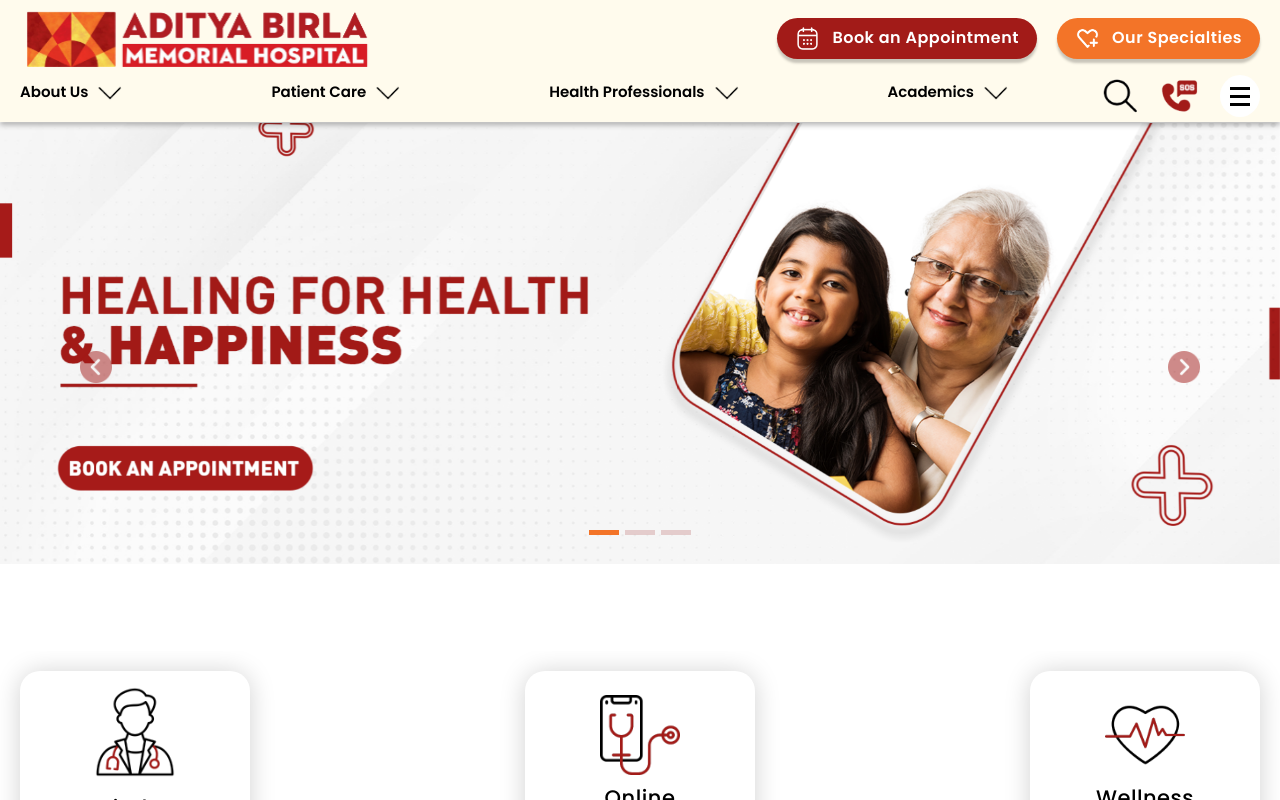
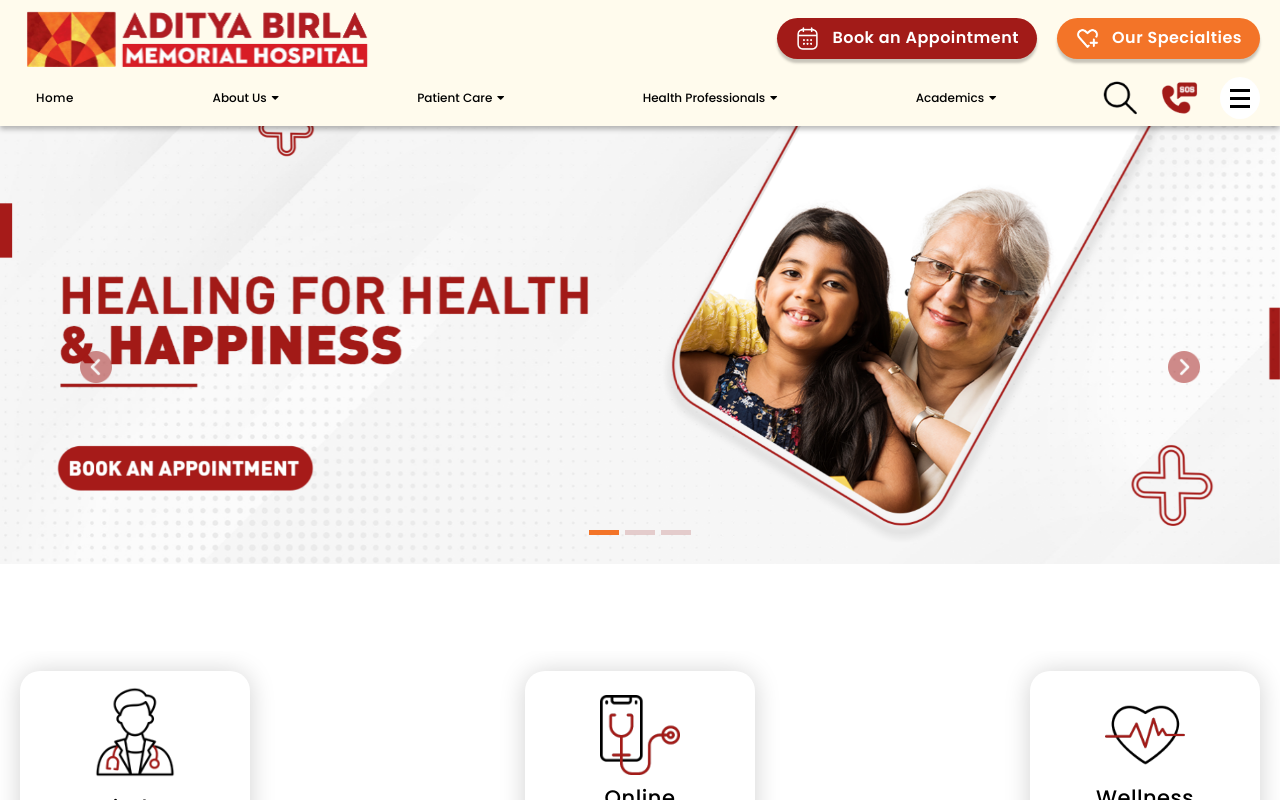
Before and after one commit to Abdul-Rehman9820/abmhtest, a Next.js app: page / in a window 1280 px wide. Shown: the top 800 px of the page. Built offline with nearby package versions, Linux system fonts and the light colour scheme.

Commit message:
homesli klkd

```diff
--- a/src/app/components/Header.js
+++ b/src/app/components/Header.js
@@ -55,15 +55,15 @@ const Header = () => {
 
             /* search bar  start*/
 
-                  $(".showsearchbox").click(function(){
+            $(".showsearchbox").click(function () {
                 $(".commansearchbox").fadeIn();
             });
 
-                  $(".searchboxclose").click(function(){
+            $(".searchboxclose").click(function () {
                 $(".commansearchbox").fadeOut();
             });
 
-                 $(".searchinputBTN").click(function(){
+            $(".searchinputBTN").click(function () {
                 $(".commansearchbox").fadeOut();
             });
 
@@ -156,7 +156,9 @@ const Header = () => {
                             </div>
                             <div className="headerNavbarcont">
                                 <div className="headerNavbarcontright">
-                        <div className="naviconrigbox">
+
+
+                                    {/* <div className="naviconrigbox">
                         <div className="naviconrigboxhead">
                             <h2>About Us</h2>
                         </div>
@@ -187,7 +189,58 @@ const Header = () => {
                         <div className="naviconrigboximg">
                             <Image width={1000} height={1000} src="/homeimg/dropicon.png" alt="" />
                         </div>
+                        </div> */}
+
+                                    <div className="navbarmy">
+                                        <a href="#home">Home</a>
+                                        <div className="dropdownmy">
+                                            <button className="dropbtnmy">
+                                                 About Us
+                                                <i className="fa fa-caret-down" />
+                                            </button>
+                                            <div className="dropdown-contentmy">
+                                                <a href="#">Link 1</a>
+                                                <a href="#">Link 2</a>
+                                                <a href="#">Link 3</a>
                                             </div>
+                                        </div>
+                                        <div className="dropdownmy">
+                                            <button className="dropbtnmy">
+                                                Patient Care
+                                                <i className="fa fa-caret-down" />
+                                            </button>
+                                            <div className="dropdown-contentmy">
+                                                <a href="#">Link 1</a>
+                                                <a href="#">Link 2</a>
+                                                <a href="#">Link 3</a>
+                                            </div>
+                                        </div>
+                                        <div className="dropdownmy">
+                                            <button className="dropbtnmy">
+                                                Health Professionals
+                                                <i className="fa fa-caret-down" />
+                                            </button>
+                                            <div className="dropdown-contentmy">
+                                                <a href="#">Link 1</a>
+                                                <a href="#">Link 2</a>
+                                                <a href="#">Link 3</a>
+                                            </div>
+                                        </div>
+                                        <div className="dropdownmy">
+                                            <button className="dropbtnmy">
+                                                 Academics
+                                                <i className="fa fa-caret-down" />
+                                            </button>
+                                            <div className="dropdown-contentmy">
+                                                <a href="#">Link 1</a>
+                                                <a href="#">Link 2</a>
+                                                <a href="#">Link 3</a>
+                                            </div>
+                                        </div>
+                                    </div>
+
+
+
                                 </div>
                                 <div className="headerNavbarcontleft">
                                     <div className="Navbarcontleftbox">
--- a/src/app/doctor-profile/page.js
+++ b/src/app/doctor-profile/page.js
@@ -94,11 +94,11 @@ const Doctorprofile = () => {
 
 
           {isLoading ? (
-            <div className="loading-message">Loading doctor...</div>
+            <div className="loading-message mt-4 mb-4">Loading doctor...</div>
           ) : (
 
             data.length === 0 ? (
-              <div className="empty-message">No doctor found</div>
+              <div className="empty-message mt-4 mb-4">No doctor found</div>
             ) : (
 
               data.map((item, index) => (
--- a/src/app/doctors/page.js
+++ b/src/app/doctors/page.js
@@ -356,11 +356,11 @@ const Doctors = () => {
               <ul id="paginated-list" data-current-page={1} aria-live="polite">
 
               {isLoading ? (
-                  <div className="loading-message">Loading doctors...</div>
+                  <div className="loading-message mt-4 mb-4">Loading doctors...</div>
                 ) : (
 
                   data && data.length === 0 ? (
-                      <div className="empty-message">No doctors found</div>
+                      <div className="empty-message mt-4 mb-4">No doctors found</div>
                   ) : (
 
                     data && data.map((item, index) => (
--- a/src/app/styles/header.css
+++ b/src/app/styles/header.css
@@ -459,6 +459,82 @@ ul.children {
 }
 
 
+.navbarmy {
+  overflow: hidden;
+}
+
+.navbarmy a {
+  float: left;
+  font-size: 17px;
+  font-weight: 500;
+  color: black;
+  text-align: center;
+  padding: 14px 16px;
+  text-decoration: none;
+}
+
+.dropdownmy {
+  float: left;
+  overflow: hidden;
+}
+
+.dropdownmy .dropbtnmy {
+  font-size: 17px;
+  font-weight: 500;
+  border: none;
+  outline: none;
+  color: black;
+  padding: 14px 16px;
+  background-color: inherit;
+  font-family: inherit;
+  margin: 0;
+}
+
+.navbarmy a:hover, .dropdownmy:hover .dropbtnmy {
+  background-color: #a21b18;
+  color: white !important;
+}
+
+.dropdown-contentmy {
+  display: none;
+  position: absolute;
+  background-color: #f9f9f9;
+  min-width: 160px;
+  box-shadow: 0px 8px 16px 0px rgba(0,0,0,0.2);
+  z-index: 1;
+}
+
+.dropdown-contentmy a {
+  float: none;
+  color: black;
+  padding: 12px 16px;
+  text-decoration: none;
+  display: block;
+  text-align: left;
+}
+
+.dropdown-contentmy a:hover {
+  background-color: #ddd;
+}
+
+.dropdownmy:hover .dropdown-contentmy {
+  display: block;
+}
+button.dropbtnmy .fa {
+  margin-left: 5px;
+}
+.navbarmy {
+  width: 100%;
+  display: flex;
+  justify-content: space-between;
+}
+.dropdown-contentmy a {
+  font-size: 14px;
+}
+
+
+
+
 
 /* header  end*/
 
@@ -484,6 +560,15 @@ ul.children {
     .logoimg img {
         width: 95%;
     }
+
+    .dropdownmy .dropbtnmy {
+      font-size: 12px;
+    }
+    .navbarmy a {
+      font-size: 12px;
+  }
+
+
 
   }
 
```
Also changed, not shown: src/app/insurance-and-tpa/page.js (+5 -5 lines). Lines whose indentation alone changed are shown as unchanged.
